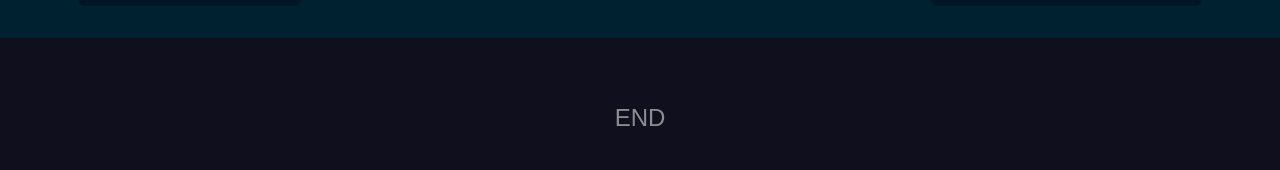
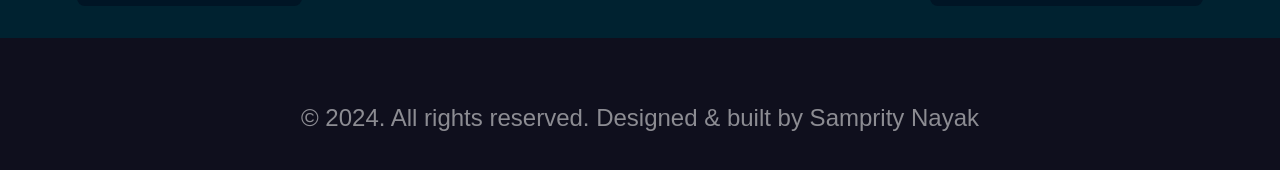
Before and after one commit to quantumsn/My-Portfolio, a plain HTML site: page index.html in a window 1280 px wide. Shown: the part 1788-1958 px from the top of the page. Drawn offline with nearby package versions, Linux system fonts and the light colour scheme.

Commit message:
footer change

```diff
--- a/index.html
+++ b/index.html
@@ -161,7 +161,9 @@
     </div>
   </main>
   <footer>
-    <span>END</span>
+    <span>
+      © 2024. All rights reserved. Designed & built by Samprity Nayak
+    </span>
   </footer>
   <script src="app.js"></script>
 </body>
```
